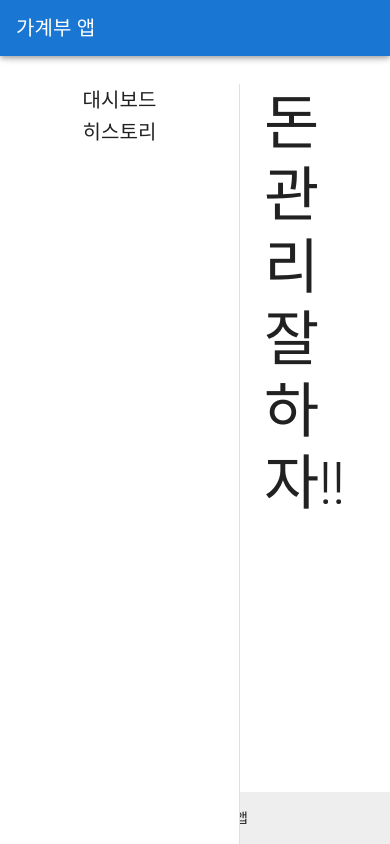
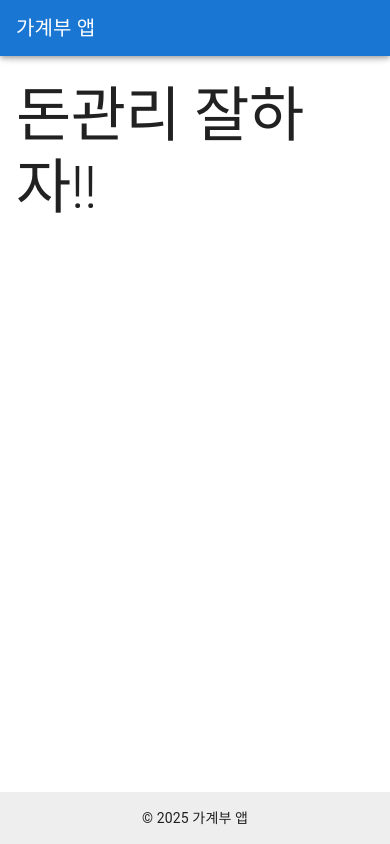
Before and after one commit to shsh159/shoot, a Next.js app: page / in a window 390 px wide. Built offline with nearby package versions, Linux system fonts and the light colour scheme.

Commit message:
반응형 웹 구현을 위해 스타일 수정중

```diff
--- a/src/app/components/layout/DefaultLayout.scss
+++ /dev/null
@@ -1,49 +0,0 @@
-.layout-container {
-  display: flex;
-  flex-direction: column;
-  height: 100vh;
-}
-
-.header {
-  z-index: 1201;
-}
-
-.content-wrapper {
-  display: flex;
-  flex: 1;
-  margin-top: 64px;
-}
-
-.desktop-drawer .MuiDrawer-paper {
-  width: 240px;
-  box-sizing: border-box;
-  margin-top: 84px;
-  text-align: center;
-}
-
-.mobile-drawer .MuiDrawer-paper {
-  width: 240px;
-}
-
-.main-content {
-  flex-grow: 1;
-  padding: 24px;
-  margin-left: 240px;
-  overflow: auto;
-}
-
-.footer {
-  padding: 16px;
-  text-align: center;
-  background-color: #eeeeee;
-  position: fixed;
-  bottom: 0;
-  width: 100%;
-}
-.link {
-  text-decoration: none;
-  color: inherit;
-  &:hover {
-    text-decoration: none; /* 호버 시에도 밑줄 제거 */
-  }
-}
--- a/src/app/components/layout/DefaultLayout.tsx
+++ b/src/app/components/layout/DefaultLayout.tsx
@@ -9,7 +9,7 @@ import {
   Typography,
 } from '@mui/material';
 import { useState } from 'react';
-import './defaultLayout.scss';
+import '@styles/defaultLayout.scss';
 import Link from 'next/link';
 
 export default function DefaultLayout({
--- /dev/null
+++ b/src/styles/defaultLayout.scss
@@ -0,0 +1,74 @@
+@use './scss/mixins' as *; // as *는 mixin 이름만으로 사용 가능하게 함
+
+.layout-container {
+  display: flex;
+  flex-direction: column;
+  height: 100vh;
+}
+
+.header {
+  z-index: 1201;
+}
+
+.content-wrapper {
+  display: flex;
+  flex: 1;
+  margin-top: 64px;
+
+  @include mobile {
+    flex-direction: column;
+  }
+}
+
+.desktop-drawer .MuiDrawer-paper {
+  width: 240px;
+  box-sizing: border-box;
+  margin-top: 84px;
+  text-align: center;
+
+  @include mobile {
+    display: none;
+  }
+}
+
+.mobile-drawer .MuiDrawer-paper {
+  width: 240px;
+
+  @include tablet {
+    margin-top: 64px;
+  }
+}
+
+.main-content {
+  flex-grow: 1;
+  padding: 24px;
+  margin-left: 240px;
+  overflow: auto;
+
+  @include mobile {
+    margin-left: 0;
+    padding: 16px;
+  }
+}
+
+.footer {
+  padding: 16px;
+  text-align: center;
+  background-color: #eeeeee;
+  position: fixed;
+  bottom: 0;
+  width: 100%;
+
+  @include mobile {
+    font-size: 14px;
+  }
+}
+
+.link {
+  text-decoration: none;
+  color: inherit;
+
+  &:hover {
+    text-decoration: none;
+  }
+}
--- /dev/null
+++ b/src/styles/scss/mixins.scss
@@ -0,0 +1,12 @@
+// 공통 미디어 쿼리 mixin
+@mixin mobile {
+  @media (max-width: 768px) {
+    @content;
+  }
+}
+
+@mixin tablet {
+  @media (max-width: 1024px) {
+    @content;
+  }
+}
```
Also changed, not shown: tsconfig.json (+7 -6 lines).
